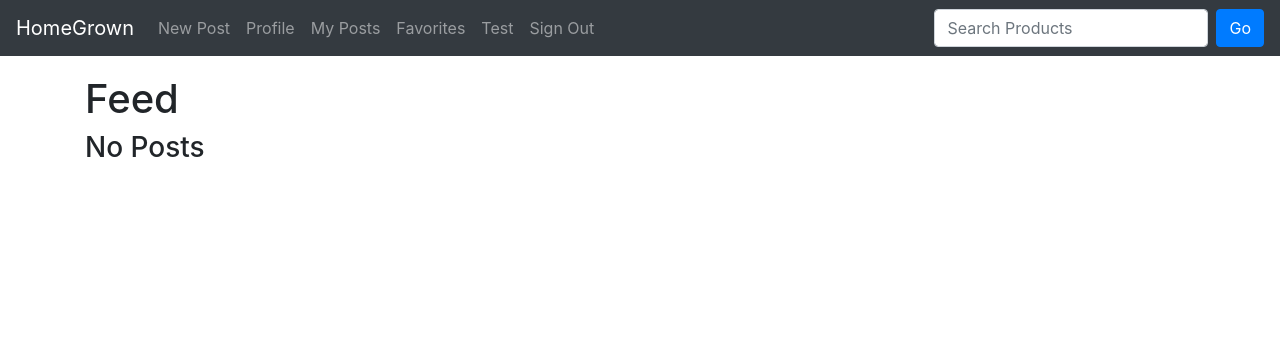
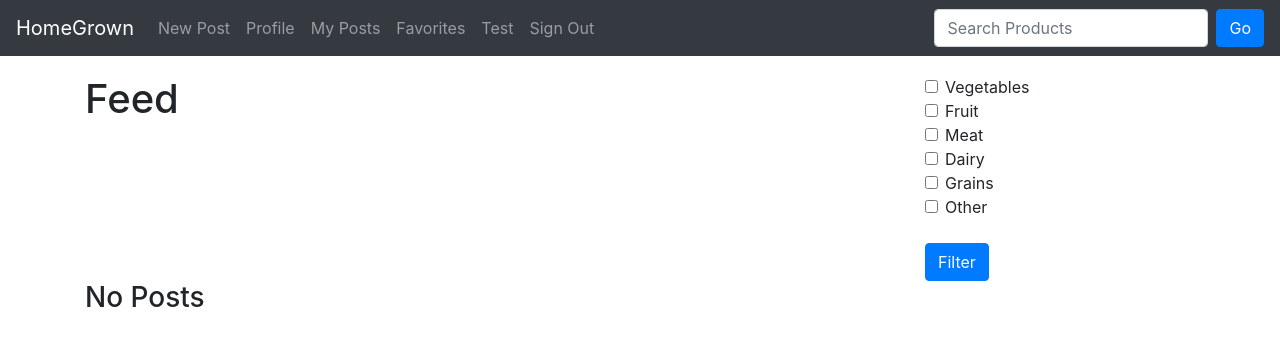
Before and after one commit to rrc4/homegrown, a Flask app: page /posts in a window 1280 px wide. Shown: the top 346 px of the page. Run offline with Flask 2, Linux system fonts and the light colour scheme; data that the repository does not hold is empty; some libraries are stand-ins or nearby versions.

Commit message:
Filter form working, just have to style to make it look better

```diff
--- a/application.py
+++ b/application.py
@@ -5,7 +5,7 @@ from flask import Flask, session, request, render_template, flash, redirect, url
 from flask_login import LoginManager, login_user
 from flask_wtf import FlaskForm
 
-from wtforms import StringField, SubmitField, FloatField, IntegerField, PasswordField, SelectField, TextAreaField
+from wtforms import StringField, SubmitField, FloatField, IntegerField, PasswordField, SelectField, TextAreaField, BooleanField
 from wtforms.validators import Length, NumberRange, Email, InputRequired, EqualTo, DataRequired, Regexp
 from flask_wtf.file import FileField, FileRequired
 
@@ -473,6 +473,7 @@ def edit_post(id):
     return render_template('post-form.html', post_form=post_form, mode='update')
 
 
+# Returns a more in-depth look at a post
 @app.route('/posts/<id>', methods=['GET', 'POST'])
 def post_details(id):
     post = db.find_post_by_id(id)
@@ -490,22 +491,48 @@ def post_details(id):
 @app.route('/posts', methods=['GET', 'POST'])
 def all_posts():
     query = ProductSearchForm(request.form)
+    selected = FilterForm(request.form)
 
-    if request.method == 'POST':
+    if selected.data['submit'] is True:
+        key_list = []
+        for key, value in selected.data.items():
+            if key != "submit" and key != "csrf_token":
+                if value:
+                    key_list.append(key)
+
+        filtered_posts = db.filter_products(key_list)
+
+        if not filtered_posts:
+            flash('No Results Found', category='danger')
+            return render_template('posts.html', filter_form=selected, search_form=query, posts=[], mode='results')
+        else:
+            return render_template('posts.html', filter_form=selected, search_form=query, posts=filtered_posts, mode='results')
+
+    if query.search.data is not None:
         query_list = query.search.data.lower().split(" ")
         posts = db.search_products(query_list)
 
         if not posts:
             flash('No Results Found', category='danger')
-            return render_template('posts.html', search_form=query, posts=[], mode='results')
+            return render_template('posts.html', filter_form=selected, search_form=query, posts=[], mode='results')
         else:
-            return render_template('posts.html', search_form=query, posts=posts, mode='results')
-    return render_template('posts.html', search_form=query, posts=db.all_posts(), mode='feed')
+            return render_template('posts.html', filter_form=selected, search_form=query, posts=posts, mode='results')
+    return render_template('posts.html', filter_form=selected, search_form=query, posts=db.all_posts(), mode='feed')
 
 
 class ProductSearchForm(FlaskForm):
     search = StringField('Search', [DataRequired()])
     submit = SubmitField('Search')
+
+
+class FilterForm(FlaskForm):
+    vegetables = BooleanField('Vegetables')
+    fruits = BooleanField('Fruit')
+    meat = BooleanField('Meat')
+    dairy = BooleanField('Dairy')
+    grains = BooleanField('Grains')
+    other = BooleanField('Other')
+    submit = SubmitField('Filter')
 
 
 @app.route('/posts/delete/<id>')
--- a/db.py
+++ b/db.py
@@ -216,6 +216,19 @@ def search_products(query_list):
     return g.cursor.fetchall()
 
 
+# Filters products by category
+def filter_products(key_list):
+    pattern = '|'.join(key_list)
+    query = '''
+        SELECT *, p.id AS "post_id" FROM post p
+        INNER JOIN "user" u ON u.id = p.user_id
+        LEFT JOIN "photo" ON p.id = photo.id
+        WHERE u.active = TRUE AND %(pattern)s ~* category
+    '''
+    g.cursor.execute(query, {'pattern': pattern})
+    return g.cursor.fetchall()
+
+
 # Deletes a single post by post ID
 def delete_post_by_id(post_id):
     query = '''
--- a/templates/base.html
+++ b/templates/base.html
@@ -6,6 +6,9 @@
               href="https://maxcdn.bootstrapcdn.com/bootstrap/4.0.0/css/bootstrap.min.css"
               integrity="sha384-Gn5384xqQ1aoWXA+058RXPxPg6fy4IWvTNh0E263XmFcJlSAwiGgFAW/dAiS6JXm"
               crossorigin="anonymous">
+
+        <script src="https://ajax.googleapis.com/ajax/libs/jquery/3.3.1/jquery.min.js"></script>
+        <script src="https://cdnjs.cloudflare.com/ajax/libs/popper.js/1.12.9/umd/popper.min.js"></script>
 
         <title>
             {% block title %}
--- a/templates/posts.html
+++ b/templates/posts.html
@@ -30,10 +30,37 @@
                     {{ user.name }}'s Posts
                 {% endif %}
             </h1>
+
+            <form method="POST">
+                {{ filter_form.csrf_token }}
+                <div class="form-check">
+                    {{ filter_form.vegetables(class_="form-check-input") }}
+                    {{ filter_form.vegetables.label(class_="form-check-label") }}
+                </div>
+                <div class="form-check">
+                    {{ filter_form.fruits(class_="form-check-input") }}
+                    {{ filter_form.fruits.label(class_="form-check-label") }}
+                </div>
+                <div class="form-check">
+                    {{ filter_form.meat(class_="form-check-input") }}
+                    {{ filter_form.meat.label(class_="form-check-label") }}
+                </div>
+                <div class="form-check">
+                    {{ filter_form.dairy(class_="form-check-input") }}
+                    {{ filter_form.dairy.label(class_="form-check-label") }}
+                </div>
+                <div class="form-check">
+                    {{ filter_form.grains(class_="form-check-input") }}
+                    {{ filter_form.grains.label(class_="form-check-label") }}
+                </div>
+                <div class="form-check">
+                    {{ filter_form.other(class_="form-check-input") }}
+                    {{ filter_form.other.label(class_="form-check-label") }}
+                </div>
+                <br>
+                {{ filter_form.submit(class_="btn btn-primary") }}
+            </form>
         </div>
-    </div>
-    <div>
-
     </div>
     <div class="container">
         <div class="row">
@@ -41,9 +68,9 @@
                 <div class="col-lg-4">
                     <div class="card" style="width: 350px; margin: 10px 10px 10px 10px;">
                         {% if post.file_path == "bogus_path" or post.file_path == none or post.file_path == "None" %}
-                            <img class="card-img-top" style="width: 348px; height: 200px;" src="https://vignette.wikia.nocookie.net/pandorahearts/images/a/ad/Not_available.jpg/revision/latest?cb=20141028171337" alt="No Image Available">
+                            <img class="card-img-top" style="width: 348px; height: 240px;" src="https://vignette.wikia.nocookie.net/pandorahearts/images/a/ad/Not_available.jpg/revision/latest?cb=20141028171337" alt="No Image Available">
                         {% else %}
-                            <img class="card-img-top" style="width: 348px; height: 200px;" src="/{{ post.file_path }}" alt="Product Image">
+                            <img class="card-img-top" style="width: 348px; height: 240px;" src="/{{ post.file_path }}" alt="Product Image">
                         {% endif %}
                         <div class="card-body">
                             <h5 class="card-title">{{ post.product }}</h5>
```
